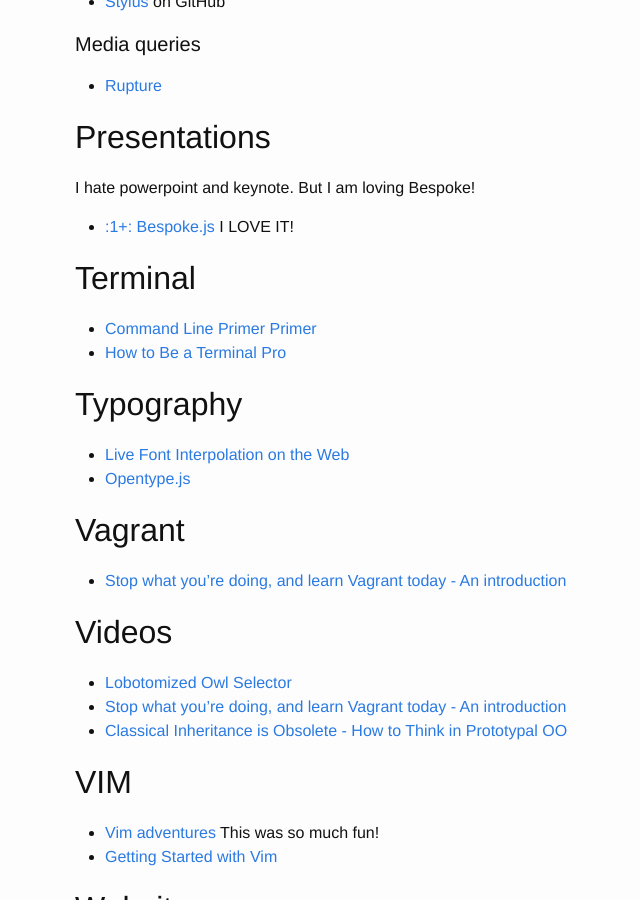
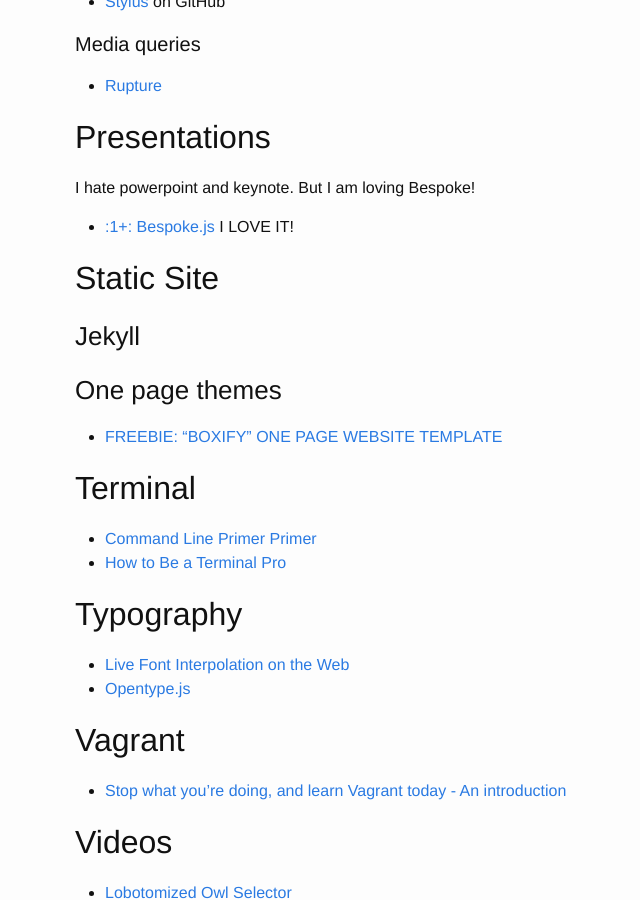
Before and after one commit to brownerd/brownerd.github.io, a Jekyll site: the page built from _posts/2015-01-01-reading-list-2015.md, in a window 1280 px wide and 900 px high, scrolled down 5538 px. Shown: the whole window, without its empty margins (195-835 px from the left). Built offline with Jekyll 4.4.1, drawn with Linux system fonts in a browser that asks for light colours; emoji names are drawn with the system emoji font.

Commit message:
Boxify one page theme

```diff
--- a/_posts/2015-01-01-reading-list-2015.md
+++ b/_posts/2015-01-01-reading-list-2015.md
@@ -363,6 +363,20 @@ I hate powerpoint and keynote. But I am loving Bespoke!
 
 
 
+
+## Static Site
+
+### Jekyll
+
+
+
+### One page themes
+- [FREEBIE: “BOXIFY” ONE PAGE WEBSITE TEMPLATE](http://tympanus.net/codrops/2015/01/27/freebie-boxify-one-page-website-template/)
+
+
+
+
+
 ## Terminal
 - [Command Line Primer Primer](http://codepen.io/jonitrythall/blog/command-line-primer-primer)
 - [How to Be a Terminal Pro](https://code.tutsplus.com/courses/how-to-be-a-terminal-pro)
```
